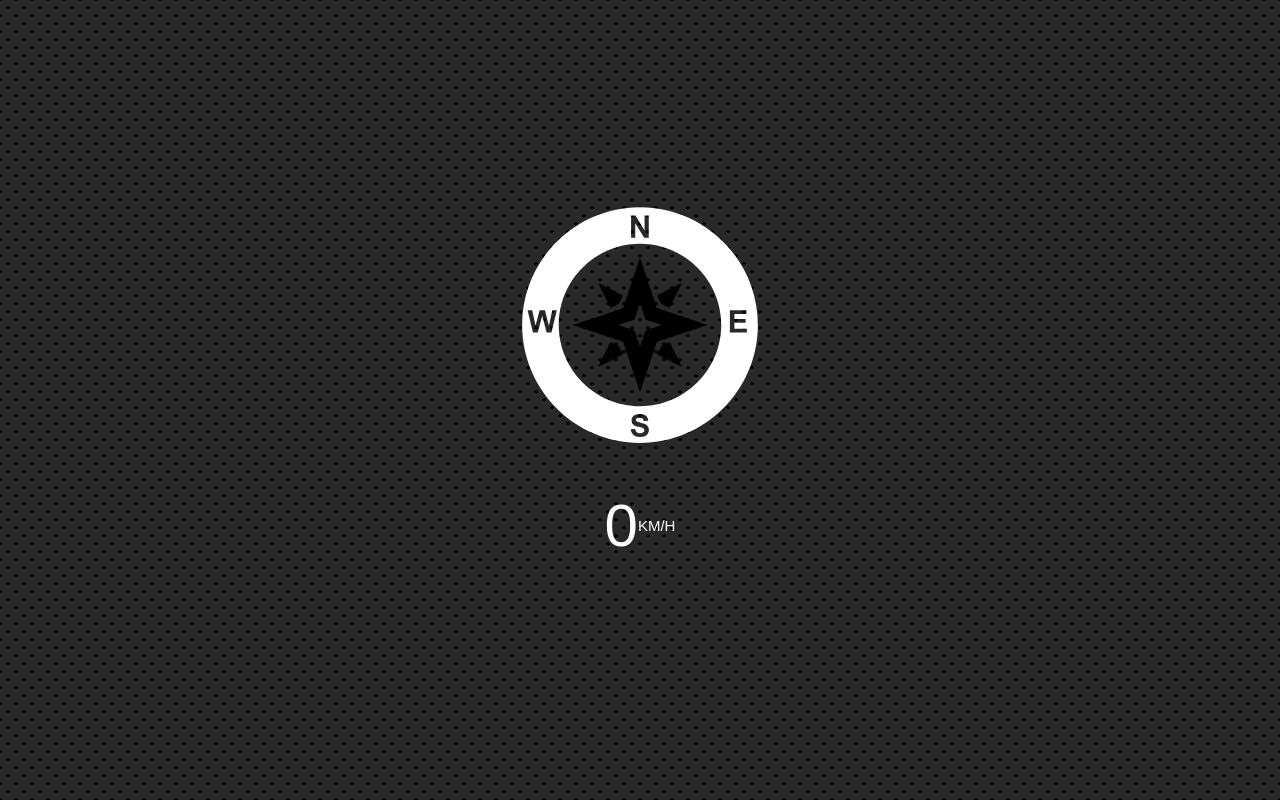
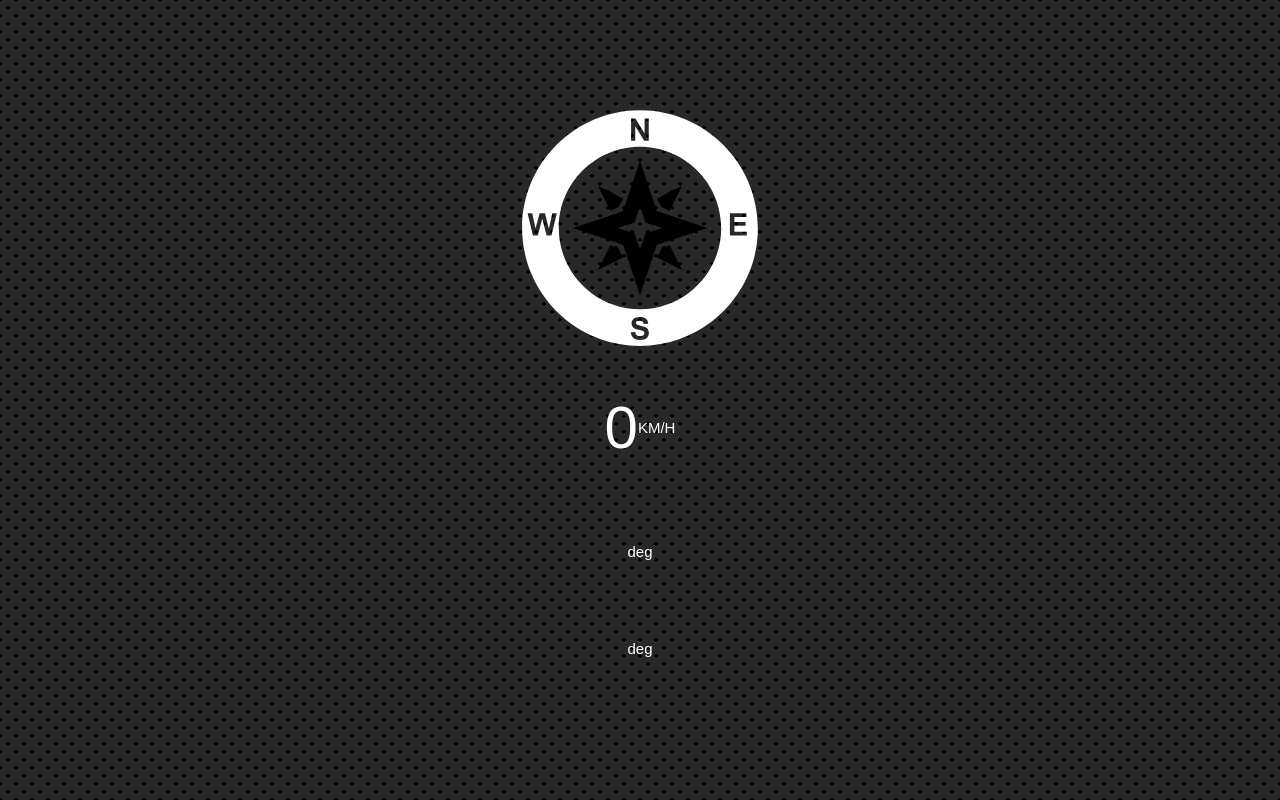
Before and after one commit to venky-17/Geo-Compass-and-Speedometer, a plain HTML site: page index.html in a window 1280 px wide. Drawn offline with Linux system fonts and the light colour scheme.

Commit message:
Update index.html
added coordinates

```diff
--- a/index.html
+++ b/index.html
@@ -15,6 +15,16 @@
     <span class="speed-value">0</span>
     <span class="units">KM/H</span>
   </h1>
+   </h1>
+  <h1 class="coordinates">
+  <span class="longitude"></span>
+  <span class="units">deg</span>
+</h1>
+
+<h1 class="coordinates">
+  <span class="latitude"></span>
+  <span class="units">deg</span>
+</h1>
 
 
   <script src="script.js"></script>
```
